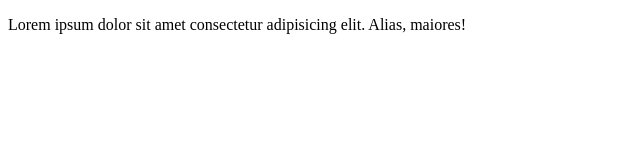
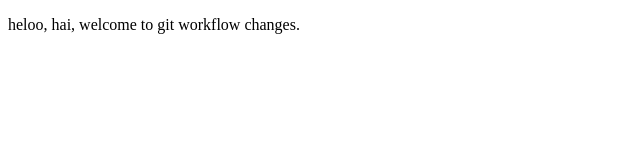
Before and after one commit to minidreams-developer/urbnschool-b2, a plain HTML site: page 2. CSS/sample.html in a window 1280 px wide. Shown: the whole page, without its empty margins (0-640 px from the left). Drawn offline with Linux system fonts and the light colour scheme.

Commit message:
paragraph changed

```diff
--- a/2. CSS/sample.html
+++ b/2. CSS/sample.html
@@ -6,7 +6,7 @@
     <title>samplhtml</title>
 </head>
 <body>
-    <p>Lorem ipsum dolor sit amet consectetur adipisicing elit. Alias, maiores!</p>
+    <p>heloo, hai, welcome to git workflow changes.</p>
     <p></p>
     <p></p>
 </body>
```
